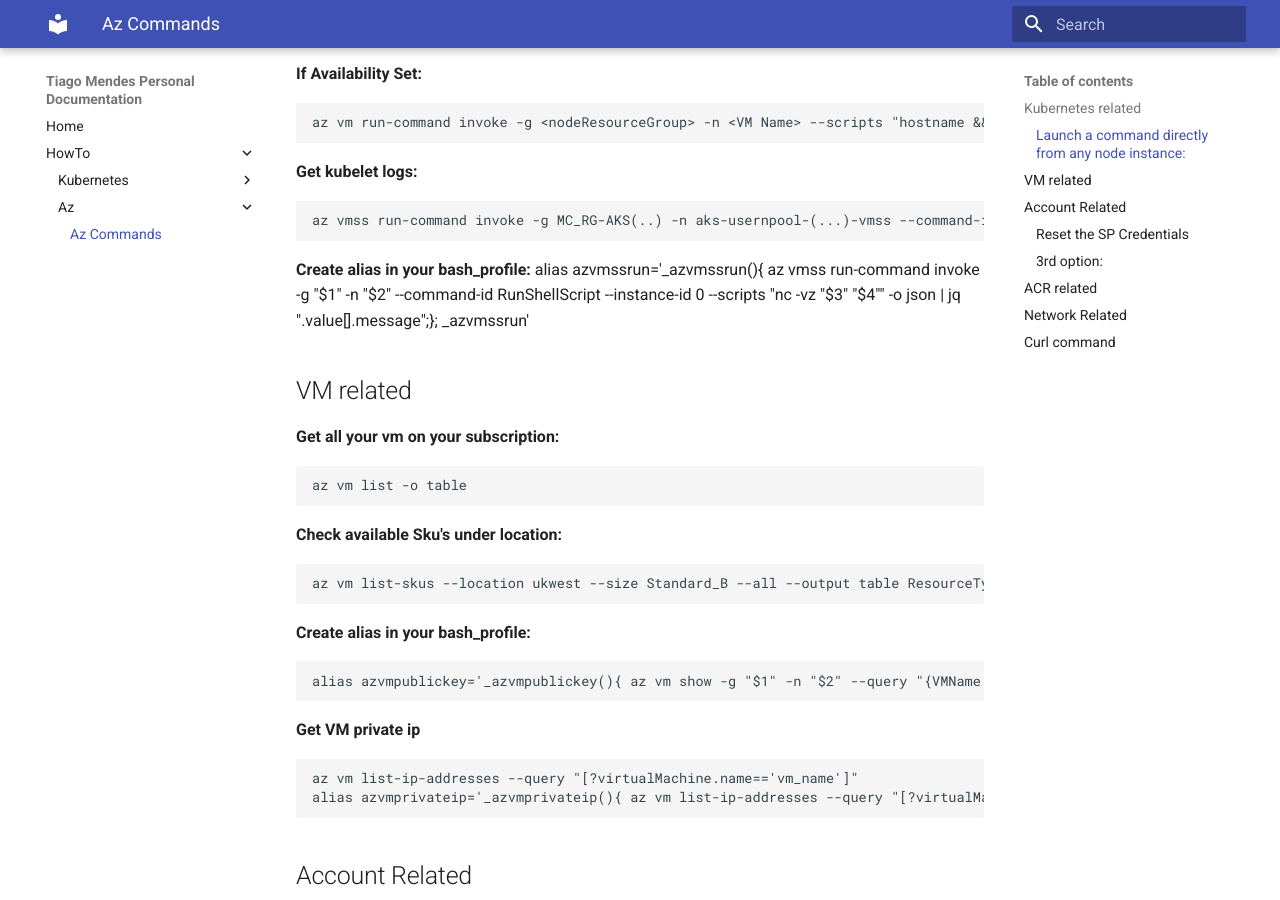
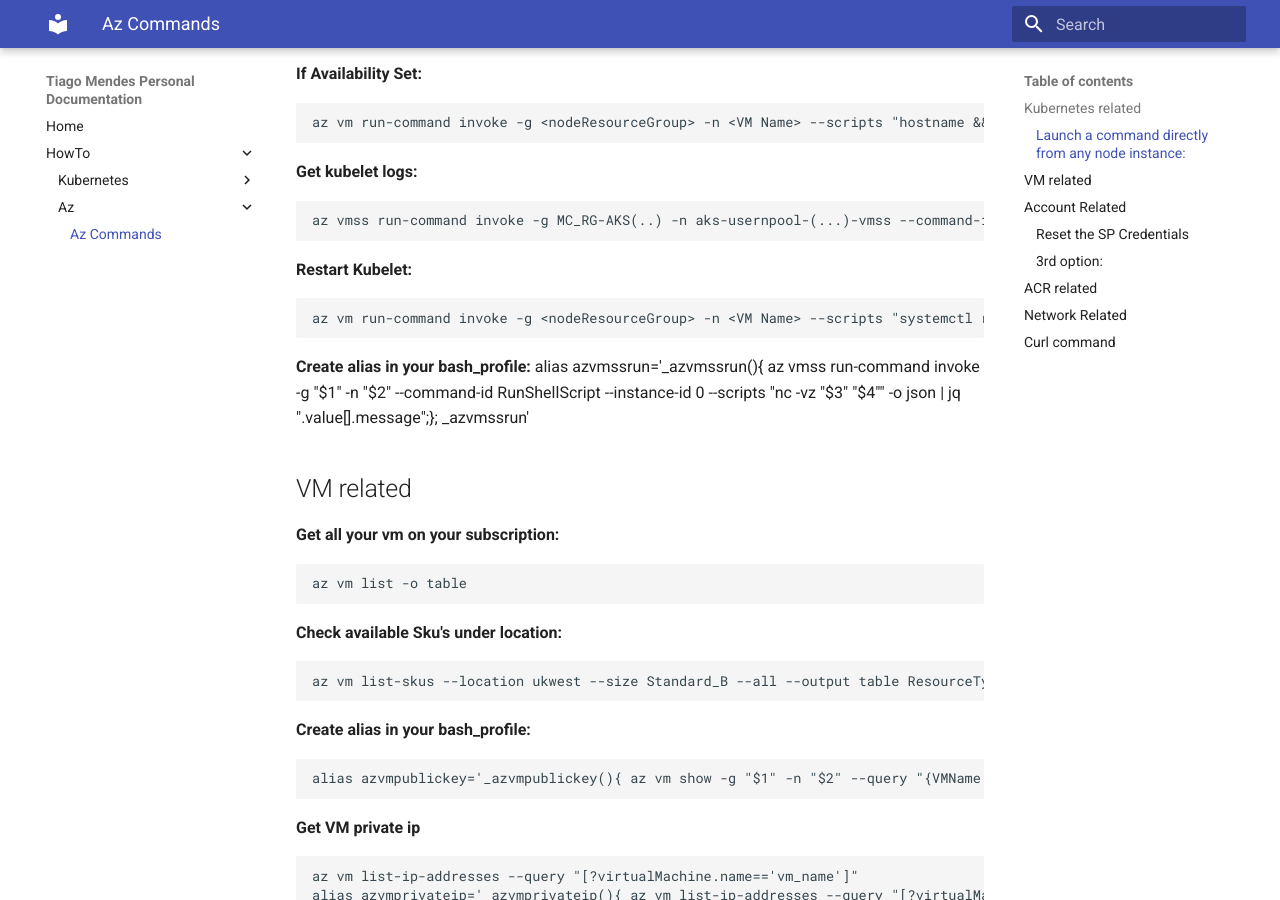
Before and after one commit to tmcmm/k8s-documentation, an MkDocs documentation site: the page built from docs/howto/az/az-help.md, in a window 1280 px wide and 900 px high, scrolled down 4068 px. Built offline with MkDocs 1.6.1 and Material for MkDocs 9.7.7, drawn with Linux system fonts in a browser that asks for light colours.

Commit message:
Restart kubelet

````diff
--- a/docs/howto/az/az-help.md
+++ b/docs/howto/az/az-help.md
@@ -176,6 +176,11 @@ __Get kubelet logs:__
 ```
 az vmss run-command invoke -g MC_RG-AKS(..) -n aks-usernpool-(...)-vmss --command-id RunShellScript --instance-id 0 --scripts "sudo journalctl -u kubelet -o cat" -o json | jq ".value[].message" > logs.log
 ```
+__Restart Kubelet:__
+```
+az vm run-command invoke -g <nodeResourceGroup> -n <VM Name> --scripts "systemctl restart kubelet" --command-id RunShellScript -o json
+```
+
 __Create alias in your bash_profile:__
 alias azvmssrun='_azvmssrun(){ az vmss run-command invoke -g "$1" -n "$2" --command-id RunShellScript --instance-id 0 --scripts "nc -vz "$3" "$4"" -o json | jq ".value[].message";}; _azvmssrun'
 
````
